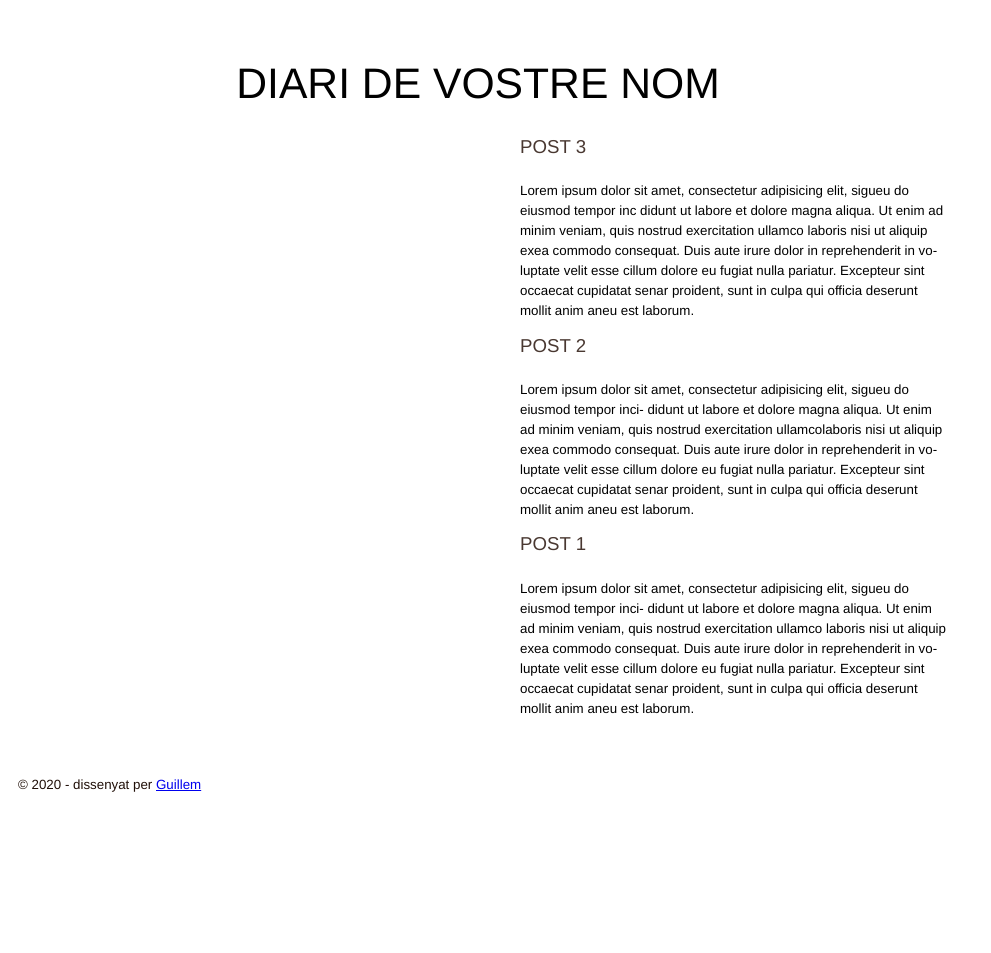
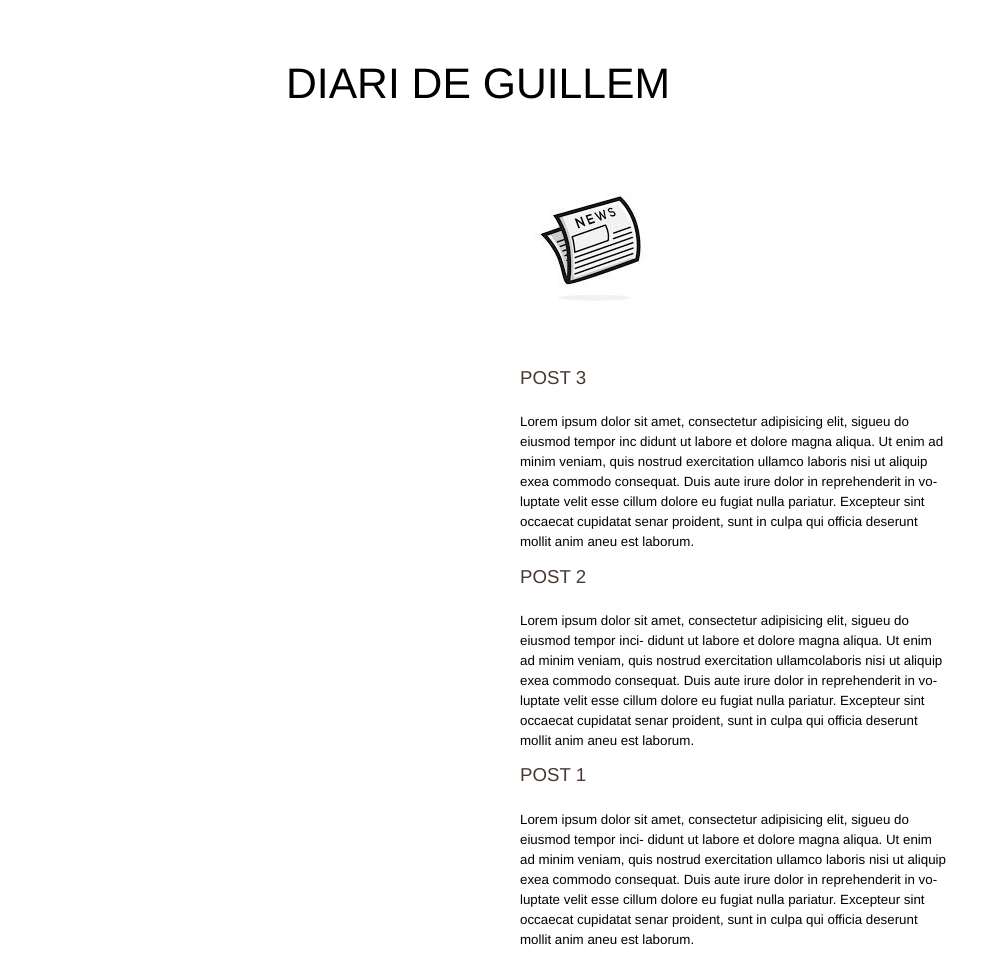
Before and after one commit to guillem2001/RemoteDiariGuillem, a plain HTML site: page index.html in a window 1280 px wide. Shown: the top 953 px of the page, without its empty margins (0-991 px from the left). Before the commit the page ends 880 px from the top, so only its background shows below. Drawn offline with Linux system fonts and the light colour scheme; files that its build step writes are made by us from their sources.

Commit message:
Canviar rutes del logo i el css al index.html

```diff
--- a/index.html
+++ b/index.html
@@ -4,7 +4,7 @@
 <head>
   <meta charset="UTF-8" />
   <title></title>
-  <link rel="stylesheet" type="text/css" href="style.css" />
+  <link rel="stylesheet" type="text/css" href="css/style.css" />
   <!--[if IE]>
 <script src="http://html5shiv.googlecode.com/svn/trunk/html5.js"></script>
 <![endif]-->
@@ -12,7 +12,8 @@
 
 <body>
   <header>
-    <h1>Diari de Vostre Nom</h1>
+    <h1>Diari de Guillem</h1>
+    <img src="img/logo.jpeg"
   </header>
   <aside>
     <p></p>
```
